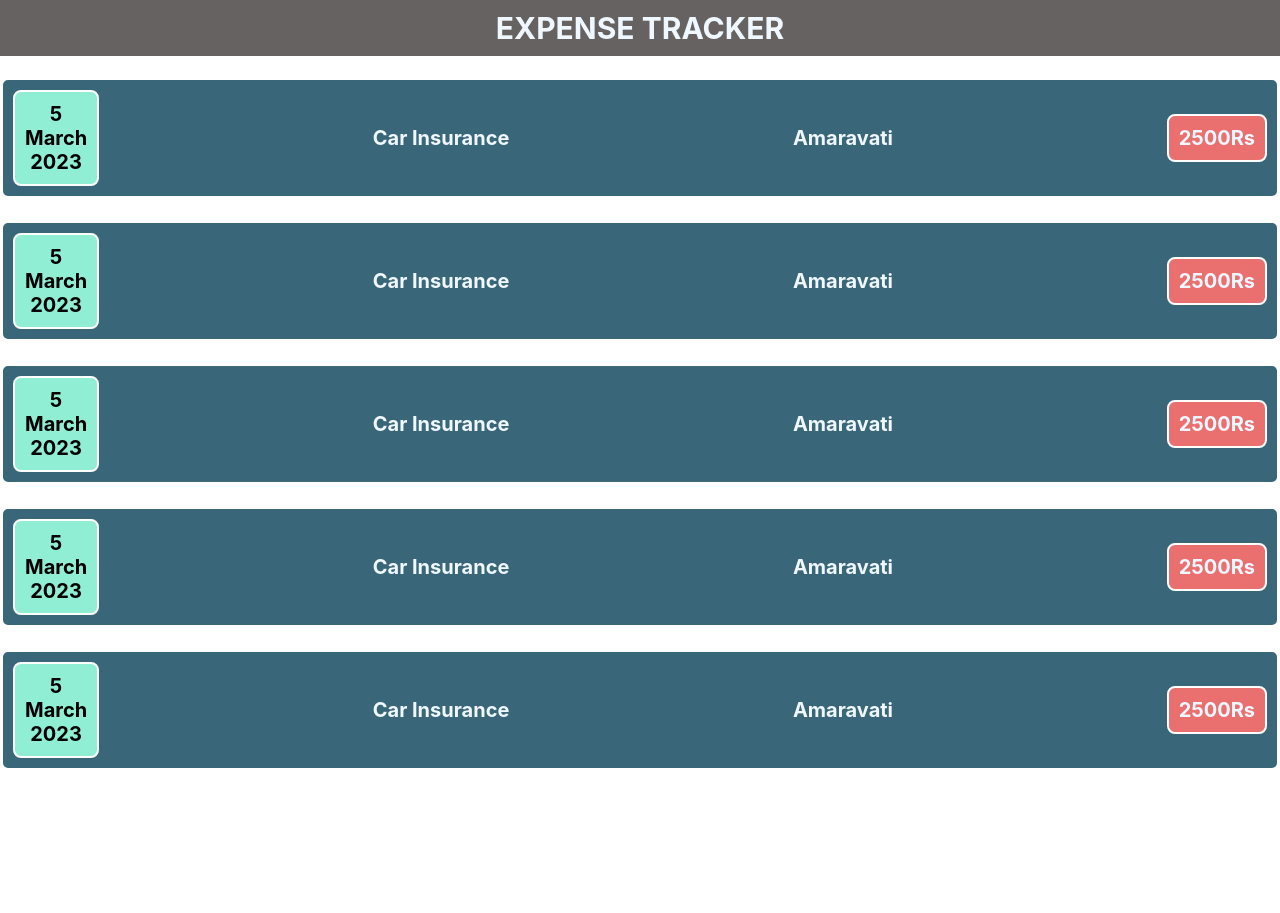
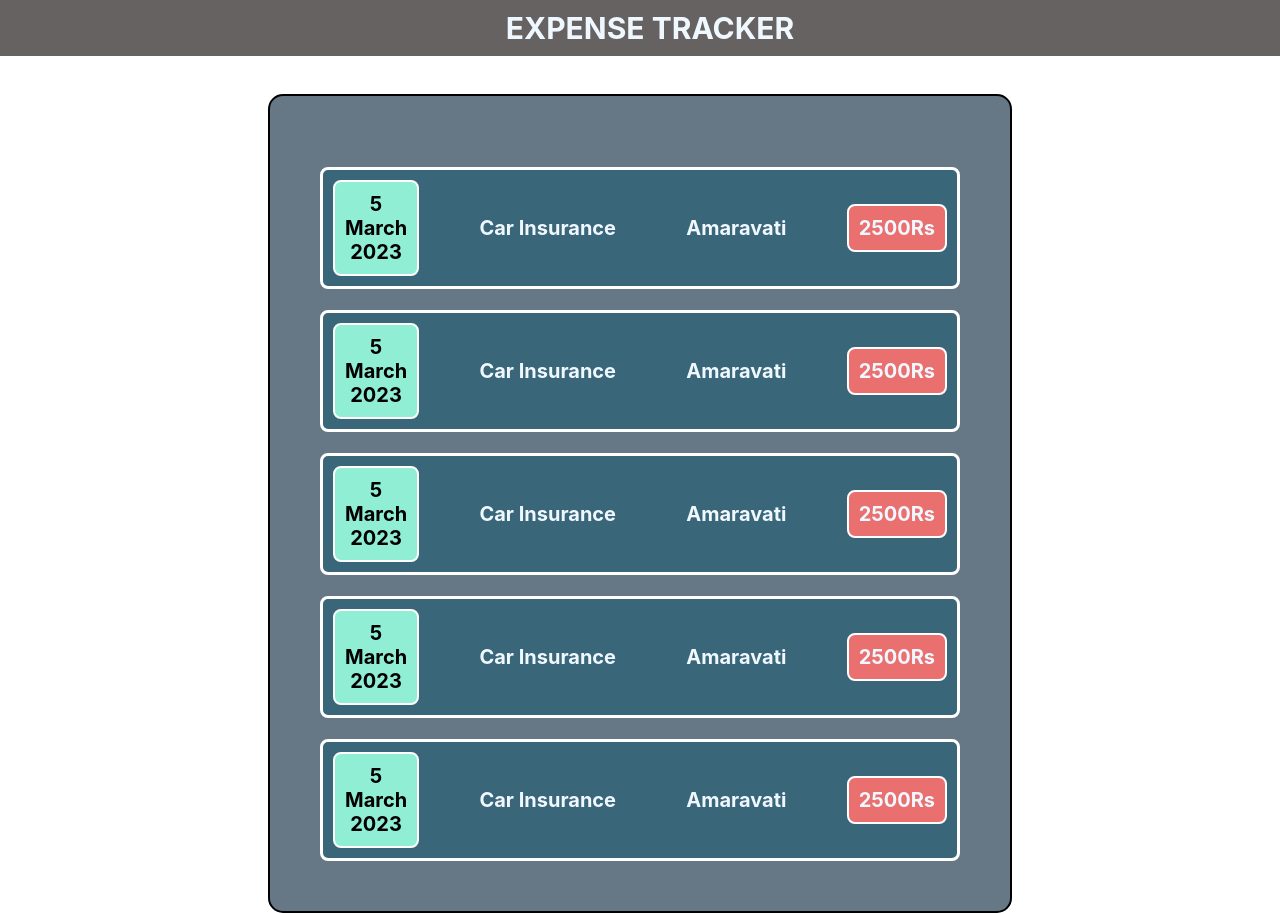
Before and after one commit to shubh532/react-app, a React (Create React App) app: page / in a window 1280 px wide. Before the commit the page ends 800 px from the top, so only its background shows below. Built offline with nearby package versions, Linux system fonts and the light colour scheme.

Commit message:
Separate Folder For UI and Data Handling

```diff
--- a/src/App.js
+++ b/src/App.js
@@ -1,5 +1,5 @@
-import ExpenseItem from "./My Components/ExpenseItem";
-
+import ExpenseItem from "./MyComponents/Expenses/ExpenseItem";
+import Card from "./MyComponents/UI/Card";
 function App() {
   const expense = new Array(5).fill({
     date: new Date(),
@@ -10,6 +10,7 @@ function App() {
   return (
     <div className="App">
       <div className="heading-container">EXPENSE TRACKER</div>
+      <Card>
       {expense.map(item=>( <ExpenseItem
         date={item.date}
         title={item.title}
@@ -17,6 +18,7 @@ function App() {
         amount={item.amount}
       ></ExpenseItem>)
       )}
+      </Card>
 
     </div>
   );
--- a/src/My Components/Expense.css
+++ b/src/MyComponents/Expenses/Expense.css
@@ -2,9 +2,9 @@ body {
   background-color: #ffffff;
 }
 .heading-container {
+  width: 100%;
   background-color: #666262;
   text-align: center;
-  /* font-size: 30px; */
   color: aliceblue;
   padding: 10px;
   font-weight: bold;
@@ -13,6 +13,7 @@ body {
 .expenseIem-container {
   display: flex;
   background-color: #396679;
+  flex-wrap: wrap;
   justify-content: space-between;
   border: 3px solid white;
   border-radius: 8px;
--- /dev/null
+++ b/src/MyComponents/UI/Card.css
@@ -0,0 +1,11 @@
+.Card{
+width: 50%;
+height: auto;
+padding: 50px;
+border: 2px solid black;
+border-radius: 15px;
+background-color: rgb(102, 120, 134);
+margin:auto;
+margin-top: 1cm;
+
+}
--- /dev/null
+++ b/src/MyComponents/UI/Card.js
@@ -0,0 +1,11 @@
+import './Card.css'
+function Card(props){
+    return(
+        <div className="Card">
+            {props.children}
+        </div>
+    )
+}
+
+
+export default Card;
```
Also changed, not shown: src/MyComponents/Expenses/Date.css (renamed from src/My Components/Date.css), src/MyComponents/Expenses/Date.js (renamed from src/My Components/Date.js), src/MyComponents/Expenses/ExpenseItem.js (renamed from src/My Components/ExpenseItem.js). Lines whose indentation alone changed are shown as unchanged.
